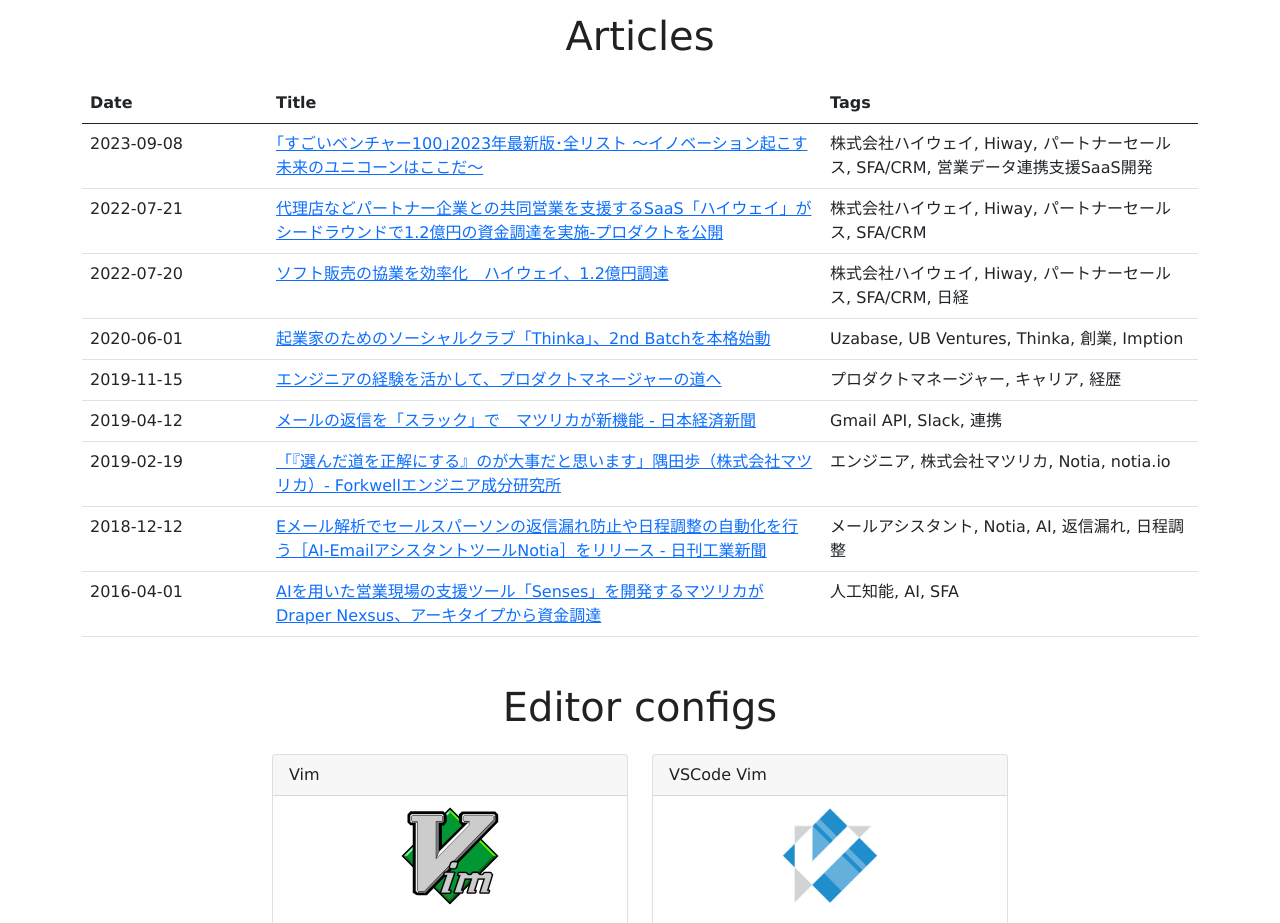
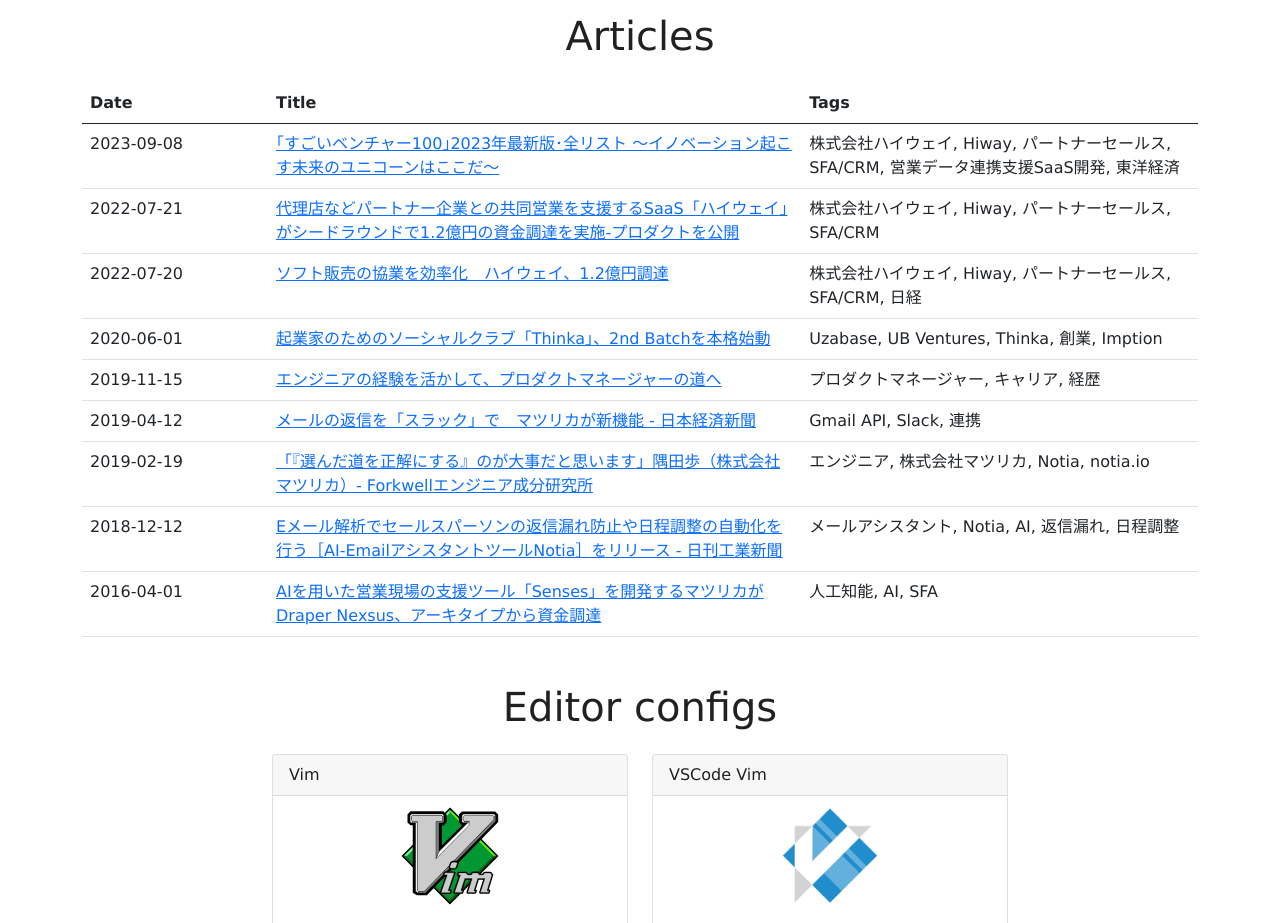
Before and after one commit to walkersumida/walkersumida.github.io, a plain HTML site: page index.html in a window 1280 px wide. Shown: the part 1040-1963 px from the top of the page. Drawn offline with nearby package versions, Linux system fonts and the light colour scheme.

Commit message:
feat: add a keyword

```diff
--- a/index.html
+++ b/index.html
@@ -202,7 +202,7 @@
                     >｢すごいベンチャー100｣2023年最新版･全リスト 〜イノベーション起こす未来のユニコーンはここだ〜</a
                   >
                 </td>
-                <td>株式会社ハイウェイ, Hiway, パートナーセールス, SFA/CRM, 営業データ連携支援SaaS開発</td>
+                <td>株式会社ハイウェイ, Hiway, パートナーセールス, SFA/CRM, 営業データ連携支援SaaS開発, 東洋経済</td>
               </tr>
               <tr>
                 <td>2022-07-21</td>
```
